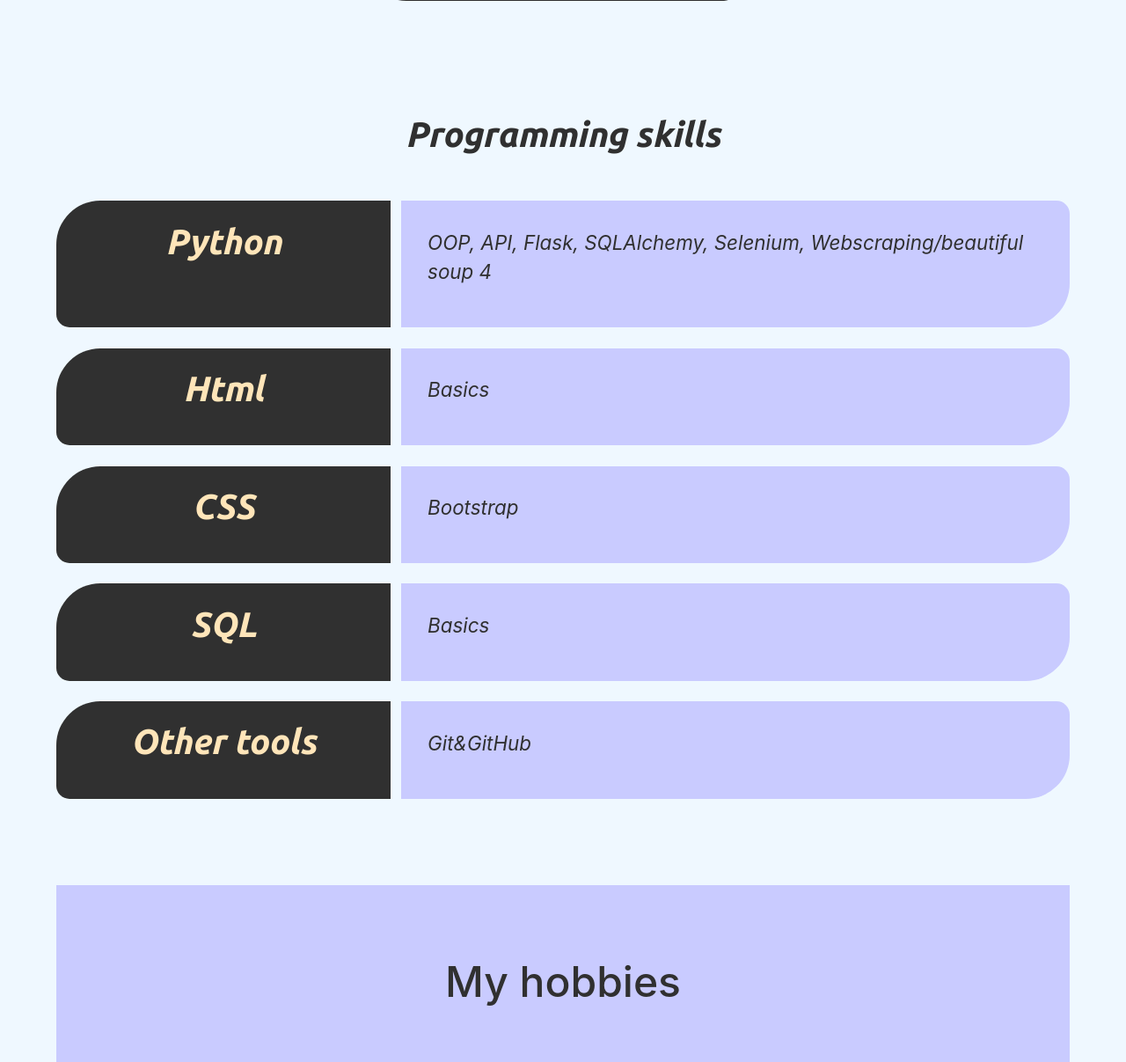
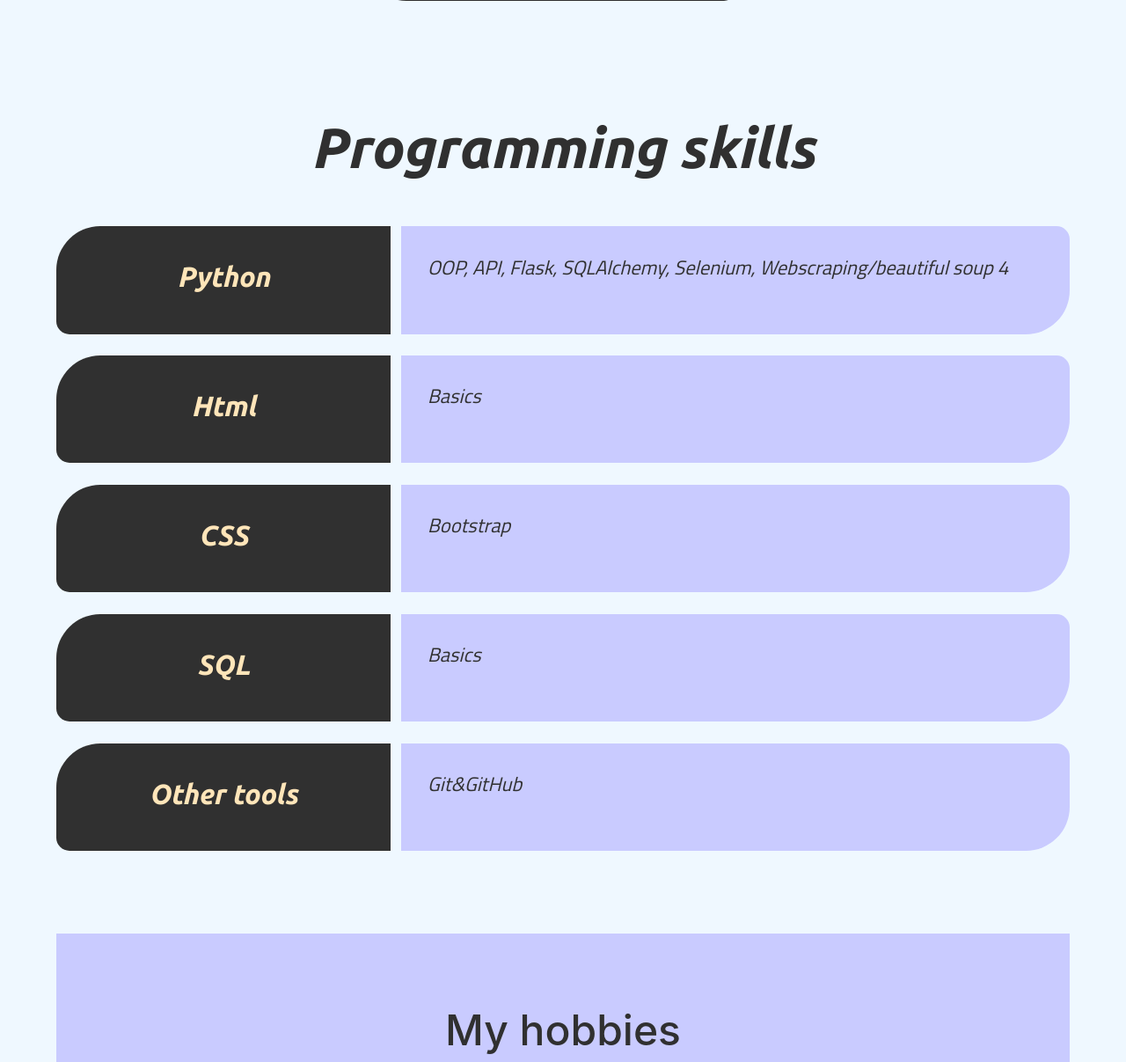
Before and after one commit to Pluszka/Personal-website, a Flask app: page / in a window 1280 px wide. Shown: the part 1131-2338 px from the top of the page at 88% size. Run offline with Flask 2, Linux system fonts and the light colour scheme; some libraries are stand-ins or nearby versions.

Commit message:
better programming header

```diff
--- a/static/css/styles.css
+++ b/static/css/styles.css
@@ -82,23 +82,26 @@ body {
 }
 
 #programming {
+    font-family: 'Ubuntu';
     margin-top: 8%;
-    font-size: 32rem;
 }
 
 #programming h1 {
-    font-family: 'Ubuntu';
     padding: 2%;
-    font-size 33rem;
+    font-size: 4rem;
 }
 
+
 #programming p {
+    font-family: 'Titillium Web';
     font-size: 1.4rem;
     font-style: italic;
 }
 
 .prog-title {
     border-radius: 50px 0 0 15px;
+    text-align: center;
+    padding: 10%;
 }
 
 .prog-desc {
--- a/templates/PLindex.html
+++ b/templates/PLindex.html
@@ -47,7 +47,6 @@
     <h1>Moje umiejętności programistyczne</h1>
     {% endblock %}
     {% block python %}
-<!--    <p>PyScript</p>-->
     <p>Programowanie obiektowe, API, Flask, SQLAlchemy, Selenium, Webscraping/beautiful soup 4</p>
     {% endblock %}
 
@@ -60,7 +59,7 @@
     {% endblock %}
 
     {% block progTitle %}
-    <h1>Inne narzędzia</h1>
+    <h2>Inne narzędzia</h2>
     {% endblock %}
 
     {% block sql %}
--- a/templates/base.html
+++ b/templates/base.html
@@ -70,25 +70,25 @@
                 {% block prog %}{% endblock %}
                 <div class="grid-container">
                     <div class="second-section black prog-title">
-                        <h1>Python</h1>
+                        <h2>Python</h2>
                     </div>
                     <div class="second-section purple prog-desc">
                         {% block python %}{% endblock %}
                     </div>
                     <div class="second-section black prog-title">
-                        <h1>Html</h1>
+                        <h2>Html</h2>
                     </div>
                     <div class="second-section purple prog-desc">
                         {% block html %}{% endblock %}
                     </div>
                     <div class="second-section black prog-title">
-                        <h1>CSS</h1>
+                        <h2>CSS</h2>
                     </div>
                     <div class="second-section purple prog-desc">
                         {% block css %}{% endblock %}
                     </div>
                     <div class="second-section black prog-title">
-                        <h1>SQL</h1>
+                        <h2>SQL</h2>
                     </div>
                     <div class="second-section purple prog-desc">
                         {% block sql %}{% endblock %}
--- a/templates/index.html
+++ b/templates/index.html
@@ -59,7 +59,7 @@
     {% endblock %}
 
     {% block progTitle %}
-    <h1>Other tools</h1>
+    <h2>Other tools</h2>
     {% endblock %}
 
     {% block sql %}
```
